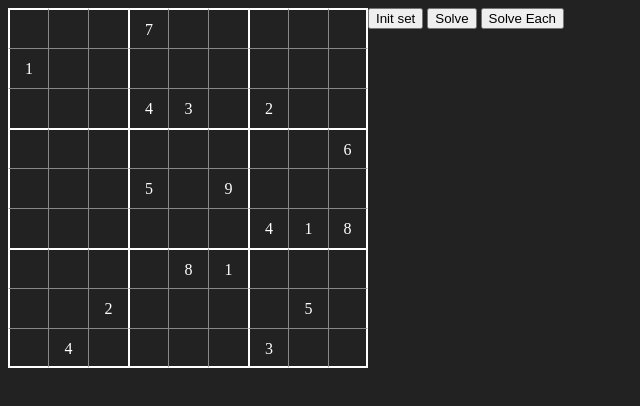
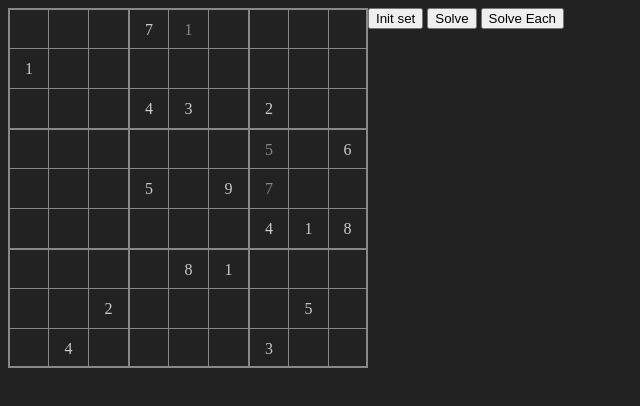
Before and after one commit to DinhThienPhuc/sudoku-solver, a plain HTML site: page index.html in a window 1280 px wide. Both pictures are taken after a click on the button "Solve Each". Shown: the whole page, without its empty margins (0-640 px from the left). Drawn offline with Linux system fonts and the light colour scheme.

Commit message:
Mod: logic still wrong

```diff
--- a/scripts.js
+++ b/scripts.js
@@ -1,4 +1,4 @@
-const initData = {
+const INIT_DATA = {
   "1-4": 7,
   "2-1": 1,
   "3-4": 4,
@@ -34,6 +34,9 @@ const SQUARE_KEYS = Object.keys(SQUARES);
 
 const ORIGIN = [1, 2, 3, 4, 5, 6, 7, 8, 9];
 
+const LENGTH = ORIGIN.length;
+
+// ----------------------------------------------------------------------------
 const popValue = (arr = [], val) => arr.filter((el) => el !== val);
 
 const getSquareItIn = (coordinate) => {
@@ -42,98 +45,141 @@ const getSquareItIn = (coordinate) => {
   return arr[0];
 };
 
+const isNumber = (val) => Number.isInteger(val);
+
+const isArray = (val) => Array.isArray(val);
+
+// ----------------------------------------------------------------------------
+
 const getPossibilities = (currentData, cellRow, cellCol) => {
+  const coordinate = `${cellRow}-${cellCol}`;
   let currentPossible = [...ORIGIN];
-  const coordinate = `${cellRow}-${cellCol}`;
 
-  ORIGIN.map((num) => {
-    const itemCoordinateInRow = `${cellRow}-${num}`;
-    const itemCoordinateInColumn = `${num}-${cellCol}`;
-    if (Number.isInteger(currentData[itemCoordinateInRow])) {
+  for (let axis = 1; axis <= LENGTH; axis++) {
+    const itemCoordinateInRow = `${cellRow}-${axis}`;
+    const itemCoordinateInColumn = `${axis}-${cellCol}`;
+
+    if (isNumber(currentData[itemCoordinateInRow])) {
       currentPossible = popValue(
         currentPossible,
         currentData[itemCoordinateInRow]
       );
     }
-    if (Number.isInteger(currentData[itemCoordinateInColumn])) {
+
+    if (isNumber(currentData[itemCoordinateInColumn])) {
       currentPossible = popValue(
         currentPossible,
         currentData[itemCoordinateInColumn]
       );
     }
-  });
+  }
 
   const squareName = getSquareItIn(coordinate);
-  SQUARES[squareName].map((coor) => {
+  const squareCoordinates = SQUARES[squareName];
+
+  squareCoordinates.map((coor) => {
     if (Number.isInteger(currentData[coor])) {
       currentPossible = popValue(currentPossible, currentData[coor]);
     }
   });
 
+  return currentPossible.length === 1 ? currentPossible[0] : currentPossible;
+};
+
+const guess = (currentData) => {
+  let tempData = { ...currentData };
+
+  for (let row = 1; row <= LENGTH; row++) {
+    for (let col = 1; col <= LENGTH; col++) {
+      const trackCellCoordinate = `${row}-${col}`;
+      const squareName = getSquareItIn(trackCellCoordinate);
+      const squareCoordinates = SQUARES[squareName];
+
+      if (isNumber(tempData[trackCellCoordinate])) {
+        continue;
+      }
+
       let newPosible = [];
-  currentPossible.map((possibleValue) => {
-    let flag = true;
-    SQUARES[squareName].map((coor) => {
+      tempData[trackCellCoordinate].map((possibleValue) => {
+        let count = 0;
+
+        squareCoordinates.map((coor) => {
           if (
-        Array.isArray(currentData[coor]) &&
-        currentData[coor].includes(possibleValue)
+            isArray(tempData[coor]) &&
+            tempData[coor].includes(possibleValue)
           ) {
-        flag = false;
+            count++;
           }
         });
 
-    if (flag === true) {
+        if (count === 1) {
           newPosible.push(possibleValue);
         }
       });
-  console.log("new possible: ", coordinate, " -- ", newPosible);
-  // currentPossible = newPosible.length ? newPosible : currentPossible;
 
-  return currentPossible;
+      const arr = newPosible.length
+        ? newPosible
+        : tempData[trackCellCoordinate];
+
+      tempData[trackCellCoordinate] = arr.length === 1 ? arr[0] : arr;
+    }
+  }
+
+  return tempData;
 };
 
-const fillDomNode = (currentData) => {
-  const keys = Object.keys(currentData);
-  keys.map((coordinate) => {
-    if (Number.isInteger(currentData[coordinate])) {
+const fillResult = (currentData) => {
+  for (let row = 1; row <= LENGTH; row++) {
+    for (let col = 1; col <= LENGTH; col++) {
+      const coordinate = `${row}-${col}`;
+
+      if (!isNumber(currentData[coordinate])) {
+        continue;
+      }
+
       const selector = `.dom-${coordinate}`;
       document.querySelector(selector).innerText = currentData[coordinate];
     }
-  });
+  }
 };
 
 const track = (currentData) => {
   console.log("Tracking ...");
   let tempData = { ...currentData };
 
-  ORIGIN.map((row) => {
-    ORIGIN.map((col) => {
-      const coordinate = `${row}-${col}`;
-      if (!Number.isInteger(tempData[coordinate])) {
-        tempData[coordinate] = getPossibilities(tempData, row, col);
+  for (let row = 1; row <= LENGTH; row++) {
+    for (let col = 1; col <= LENGTH; col++) {
+      const trackCellCoordinate = `${row}-${col}`;
+
+      if (isNumber(tempData[trackCellCoordinate])) {
+        continue;
       }
-    });
-  });
+
+      tempData[trackCellCoordinate] = getPossibilities(tempData, row, col);
+    }
+  }
 
   return tempData;
 };
 
-let currentData = { ...initData };
+let currentData = { ...INIT_DATA };
 const solveStep = () => {
-  const data = track(currentData);
-  console.log("Data after tracking: ", data);
-  fillDomNode(data);
+  console.log("Before: ", currentData);
+  let data = track(currentData);
+  data = guess(data);
+  console.log("After: ", data);
+  fillResult(data);
   currentData = data;
 };
 
 const main = () => {
   console.log("Main context");
 
-  const coordinates = Object.keys(initData);
+  const coordinates = Object.keys(INIT_DATA);
   coordinates.map((coordinate) => {
     const selector = `.dom-${coordinate}`;
     const domNote = document.querySelector(selector);
-    domNote.innerText = initData[coordinate];
+    domNote.innerText = INIT_DATA[coordinate];
     domNote.classList.add("default");
   });
 
--- a/styles.css
+++ b/styles.css
@@ -36,31 +36,31 @@ html {
 }
 
 .col-1 {
-  border-left: 2px solid var(--white);
+  border-left: 2px solid var(--grey);
 }
 
 .row-1 > .box {
-  border-top: 2px solid var(--white);
+  border-top: 2px solid var(--grey);
 }
 
 .row-4 > .box,
 .row-7 > .box {
-  border-top: 2px solid var(--white);
+  border-top: 2px solid var(--grey);
 }
 
 .col-4,
 .col-7 {
-  border-left: 2px solid var(--white);
+  border-left: 2px solid var(--grey);
 }
 
 .col-9 {
-  border-right: 2px solid var(--white);
+  border-right: 2px solid var(--grey);
 }
 
 .row-9 > .box {
-  border-bottom: 2px solid var(--white);
+  border-bottom: 2px solid var(--grey);
 }
 
 .default {
-  color: var(--white);
+  color: #c5cbce;
 }
```
Lines whose indentation alone changed are shown as unchanged.
